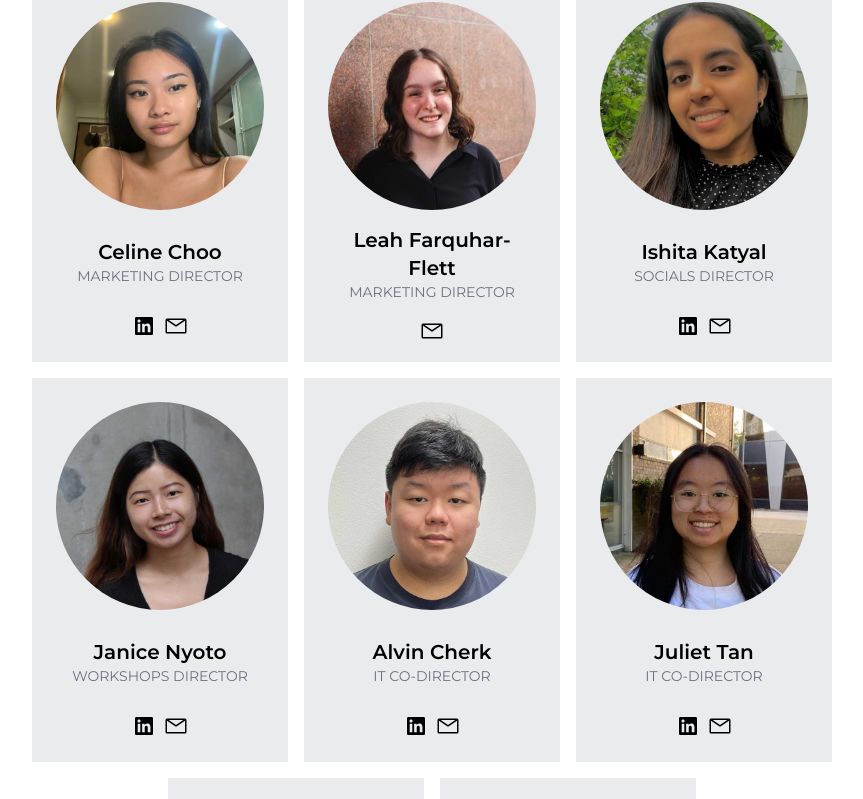
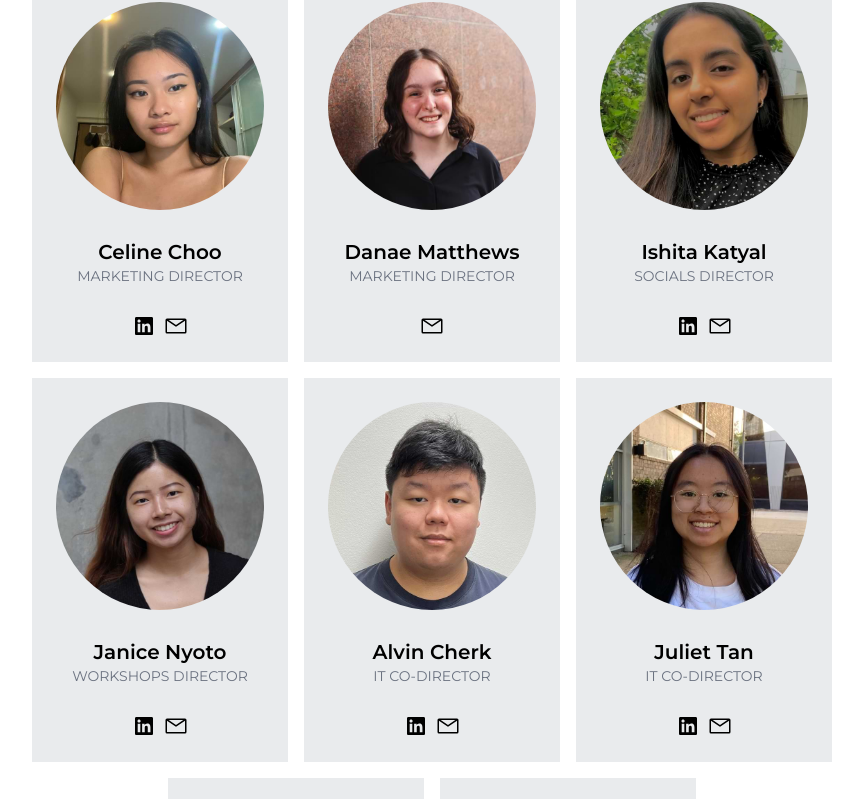
Before and after one commit to UNSW-Mechatronics-Society/mtrnsoc-website, a Next.js app: page /team in a window 1280 px wide. Shown: the part 2030-2829 px from the top of the page, without its empty margins (208-1071 px from the left). Built offline with nearby package versions, Linux system fonts and the light colour scheme; a web font is replaced by a local one.

Commit message:
Update names (#256)
* Update subcom marketing team (#251) (#252)

* Add Webstorm configs

* Add Webstorm configs

* Change name

Co-authored-by: imbeeeef <85919731+imbeeeef@users.noreply.github.com>

```diff
--- a/data/teamData.ts
+++ b/data/teamData.ts
@@ -52,8 +52,8 @@ export const directorData: ProfileData[] = [
     linkedIn: "https://www.linkedin.com/in/celinechooliling/",
   },
   {
-    src: "/images/profiles/LeahF.jpg",
-    id: "Leah Farquhar-Flett",
+    src: "/images/profiles/DanaeM.jpg",
+    id: "Danae Matthews",
     position: "Marketing Director",
     linkedIn: null,
   },
```
Also changed, not shown: public/images/profiles/DanaeM.jpg (renamed from public/images/profiles/LeahF.jpg), 1 other file (tests, documents, lock files or other folders).
